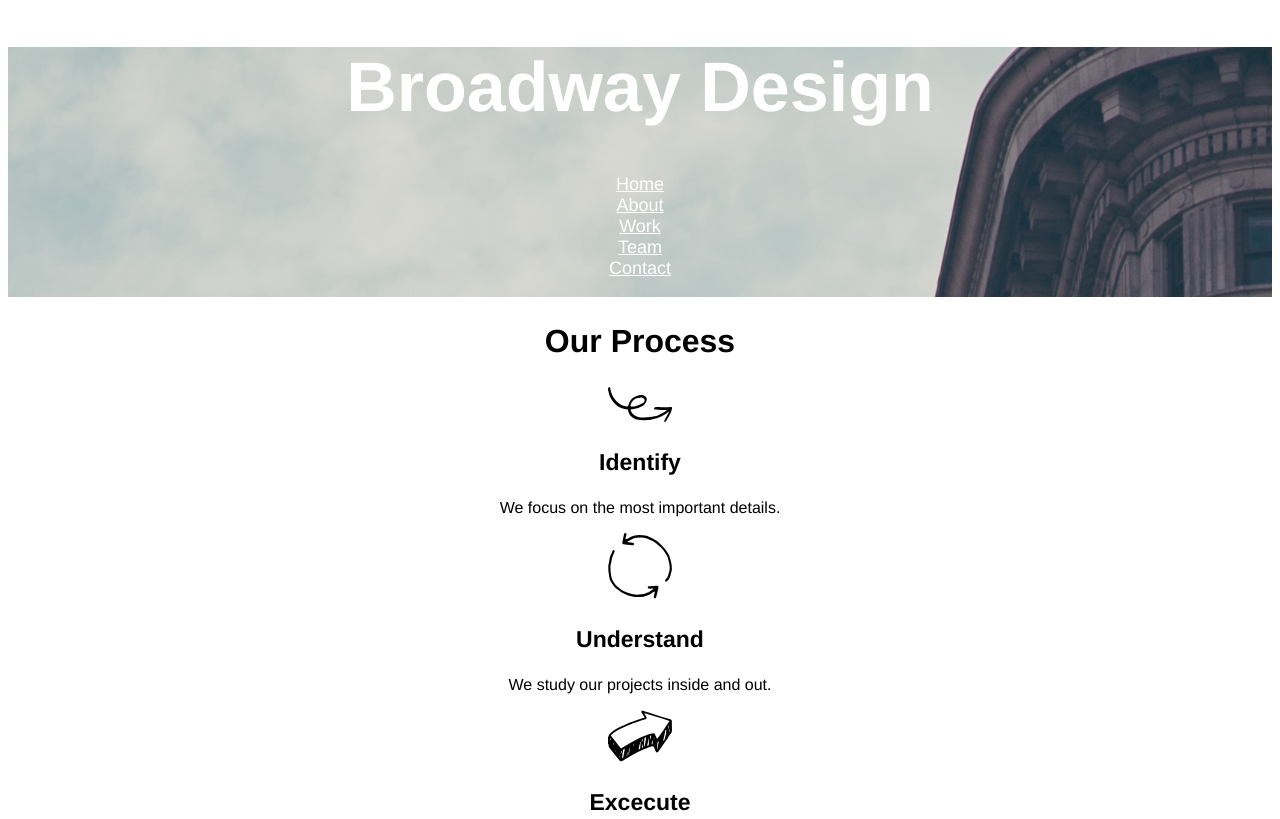
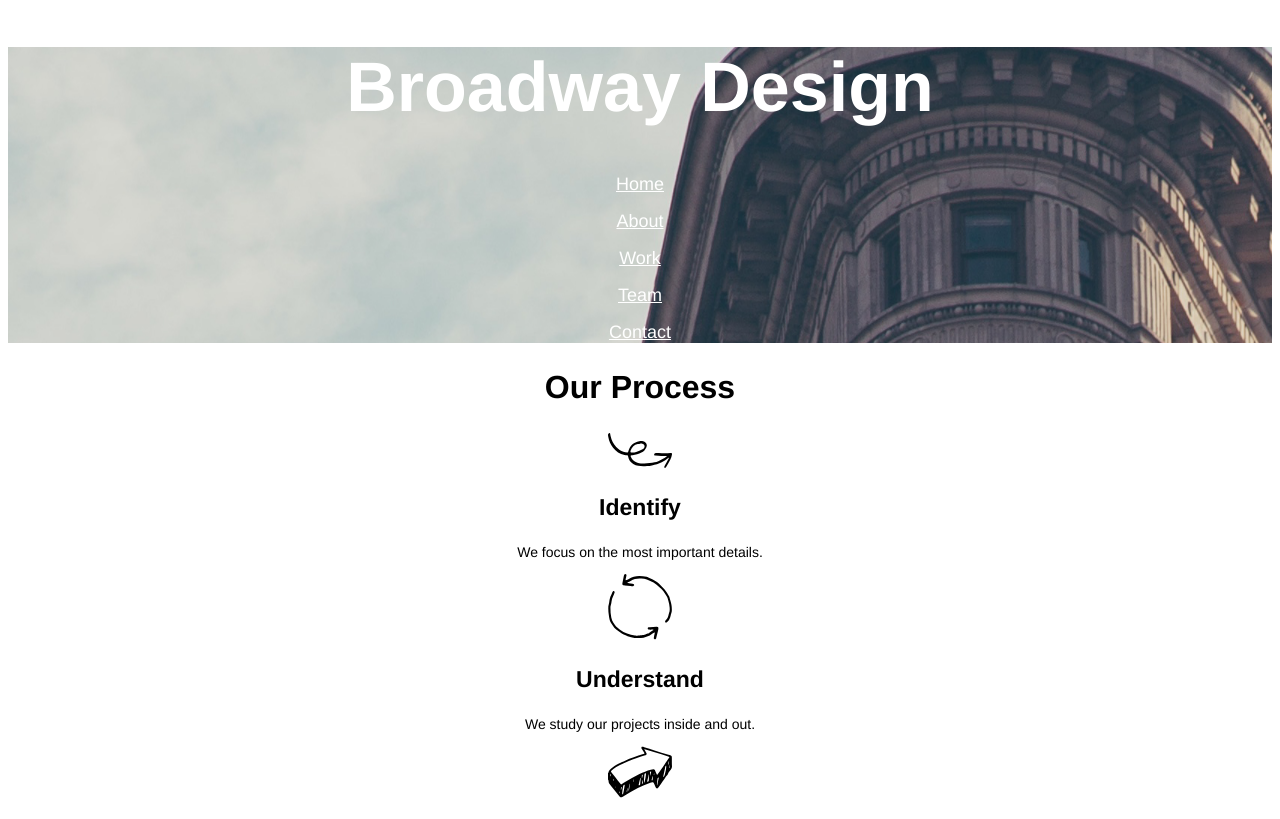
Before and after one commit to thankshermione/broadway, a plain HTML site: page index.html in a window 1280 px wide. Shown: the top 819 px of the page. Drawn offline with Linux system fonts and the light colour scheme.

Commit message:
last touches on html and css

```diff
--- a/resources/css/style.css
+++ b/resources/css/style.css
@@ -2,6 +2,10 @@ ul {
 	list-style-type: none;
 	margin: 0;
 	padding: 0;
+}
+
+li {
+	margin: 1em 0;
 }
 
 .footer {
@@ -21,6 +25,9 @@ html {
 
 .picturebar {
 	background: url("../images/building.png"), skyblue;
+	background-repeat: no-repeat;
+	background-attachment: cover;
+	background-position: center top;
 }
 
 h3 {
@@ -46,3 +53,7 @@ h2,
 h3 {
 	font-weight: bold;
 }
+
+p {
+	font-size: 14px;
+}
```
Also changed, not shown: index.html (+0 -1 lines).
